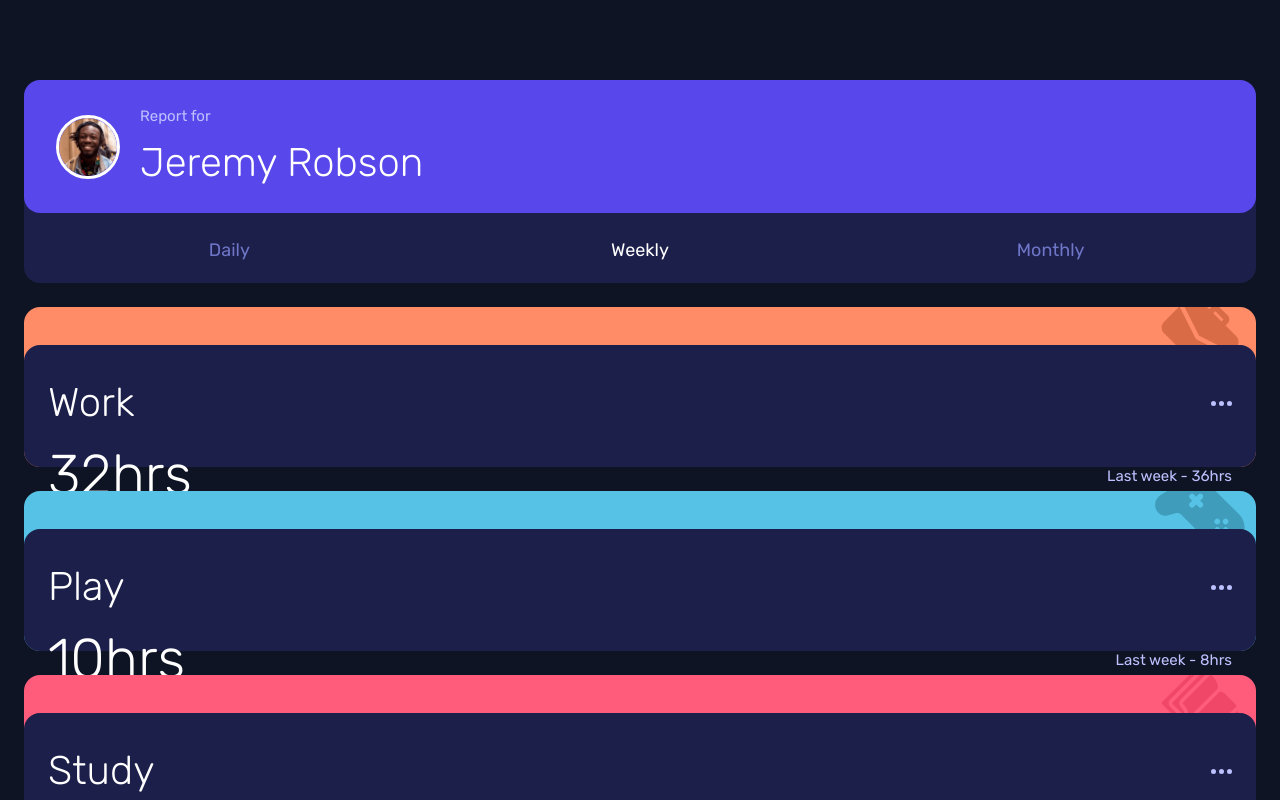
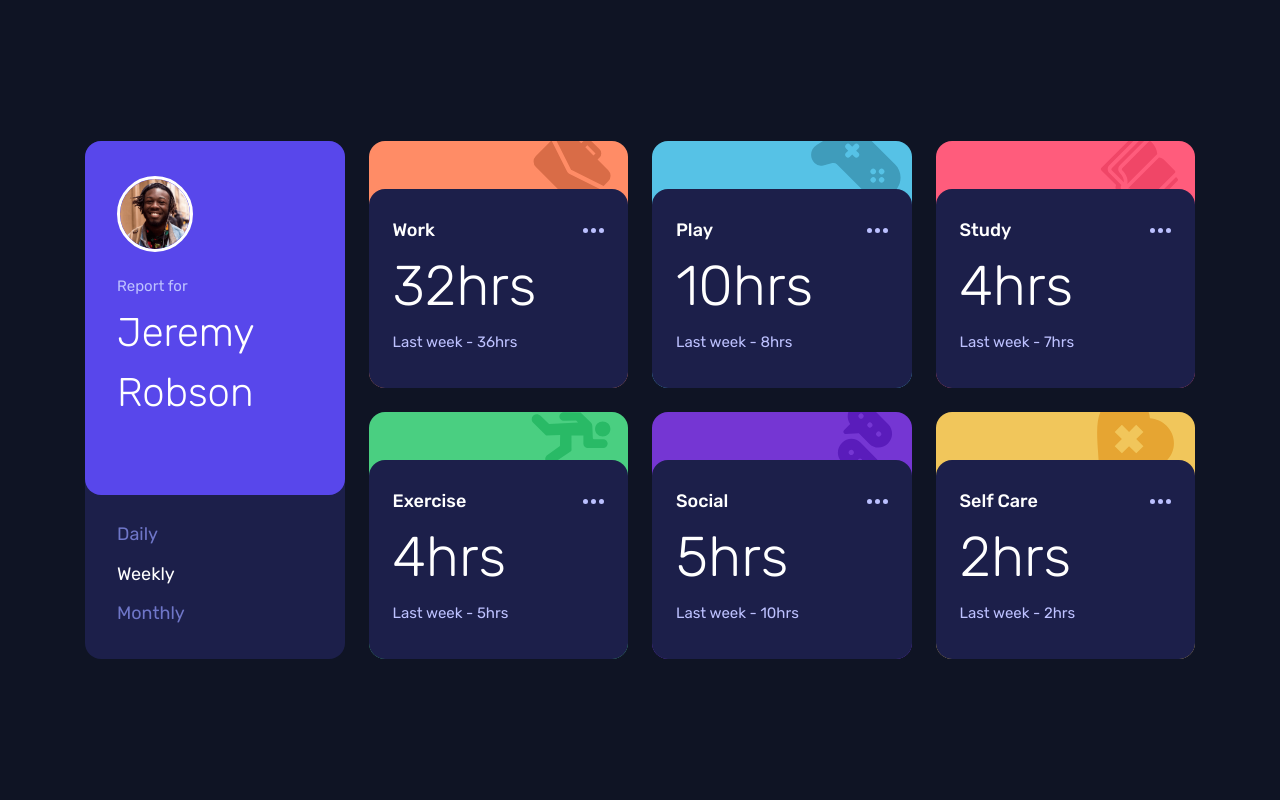
Before and after one commit to GrzywN/time-tracking-dashboard-main, a React (Vite) app: page / in a window 1280 px wide. Shown: the top 800 px of the page. Built offline with nearby package versions, Linux system fonts and the light colour scheme.

Commit message:
add grid layout for all screen sizes

```diff
--- a/src/App.jsx
+++ b/src/App.jsx
@@ -2,8 +2,10 @@ import { useState } from "react";
 import Report from "./components/Report";
 import Cards from "./components/Cards";
 
+const DEFAULT_TIMEFRAME = "weekly";
+
 function App() {
-  const [timeframe, setTimeframe] = useState("weekly");
+  const [timeframe, setTimeframe] = useState(DEFAULT_TIMEFRAME);
 
   const timeframeChangeHandler = (newTimeframe) => {
     setTimeframe(newTimeframe);
@@ -11,7 +13,7 @@ function App() {
 
   return (
     <div className="flex min-h-screen items-center justify-center bg-VeryDarkBlue">
-      <main className="mx-6 my-20 flex w-screen flex-col gap-6">
+      <main className="mx-6 my-20 flex w-screen flex-col gap-6 sm:grid sm:grid-cols-2 md:grid-cols-3 lg:max-w-[69.375rem] lg:grid-cols-4">
         <Report
           timeframe={timeframe}
           onTimeframeChange={timeframeChangeHandler}
--- a/src/components/Card.jsx
+++ b/src/components/Card.jsx
@@ -12,18 +12,18 @@ export default function Card(props) {
 
   return (
     <div
-      className={`${`bg-${styleName}`} relative min-h-[10rem] rounded-2xl bg-no-repeat`}
+      className={`${`bg-${styleName}`} relative min-h-[10rem] rounded-2xl bg-no-repeat sm:min-h-[15.25rem]`}
     >
-      <div className="hover-transition absolute bottom-0 h-[7.625rem] w-full rounded-2xl bg-DarkBlue px-6 py-7 hover:bg-DarkBlueHover">
+      <div className="hover-transition absolute bottom-0 h-[7.625rem] w-full rounded-2xl bg-DarkBlue px-6 py-7 hover:bg-DarkBlueHover sm:h-[12.4375rem]">
         <div className="flex w-full items-center justify-between">
-          <h1 className="text-White">{title}</h1>
+          <p className="text-White">{title}</p>
           <img
             className="h-[0.3125rem] w-[1.3125rem]"
             src="./src/images/icon-ellipsis.svg"
             alt=""
           />
         </div>
-        <div className="flex w-full items-center justify-between">
+        <div className="flex w-full items-center justify-between sm:grid">
           <h2 className="text-White">{current}hrs</h2>
           <p className="text-PaleBlue">
             <small>Last week - {previous}hrs</small>
--- a/src/components/Report.jsx
+++ b/src/components/Report.jsx
@@ -13,10 +13,10 @@ export default function Report(props) {
   };
 
   return (
-    <div className=" relative min-h-[12.6875rem] rounded-2xl bg-DarkBlue">
-      <div className="absolute flex h-[8.3125rem] w-full items-center gap-5 rounded-2xl bg-Blue pl-8 pt-[2.1875rem] pb-[2.125rem] pr-10">
+    <div className="relative min-h-[12.6875rem] rounded-2xl bg-DarkBlue sm:col-span-2 md:col-span-3 lg:col-span-1 lg:row-span-2 lg:min-h-[32.375rem]">
+      <div className="absolute flex h-[8.3125rem] w-full items-center gap-5 rounded-2xl bg-Blue pl-8 pt-[2.1875rem] pb-[2.125rem] pr-10 lg:h-[22.125rem] lg:flex-col lg:items-start">
         <img
-          className="h-auto w-16 rounded-full border-[3px] border-white"
+          className="h-auto w-16 rounded-full border-[3px] border-white lg:w-[4.75rem]"
           src="./src/images/image-jeremy.png"
           alt="Jeremy Robson"
         />
@@ -27,9 +27,9 @@ export default function Report(props) {
           <h1 className="text-White">Jeremy Robson</h1>
         </div>
       </div>
-      <div className="mt-[9.8125rem]">
-        <ul className="flex">
-          <li className="w-full text-center">
+      <div className="mt-[9.8125rem] lg:mt-[23.75rem]">
+        <ul className="flex lg:ml-8 lg:h-[6.625rem] lg:flex-col lg:justify-between">
+          <li className="w-full text-center lg:text-left">
             <button
               type="button"
               className={`hover-transition hover:text-White ${
@@ -40,7 +40,7 @@ export default function Report(props) {
               Daily
             </button>
           </li>
-          <li className="w-full text-center">
+          <li className="w-full text-center lg:text-left">
             <button
               type="button"
               className={`hover-transition hover:text-White ${
@@ -51,7 +51,7 @@ export default function Report(props) {
               Weekly
             </button>
           </li>
-          <li className="w-full text-center">
+          <li className="w-full text-center lg:text-left">
             <button
               type="button"
               className={`hover-transition hover:text-White ${
```
